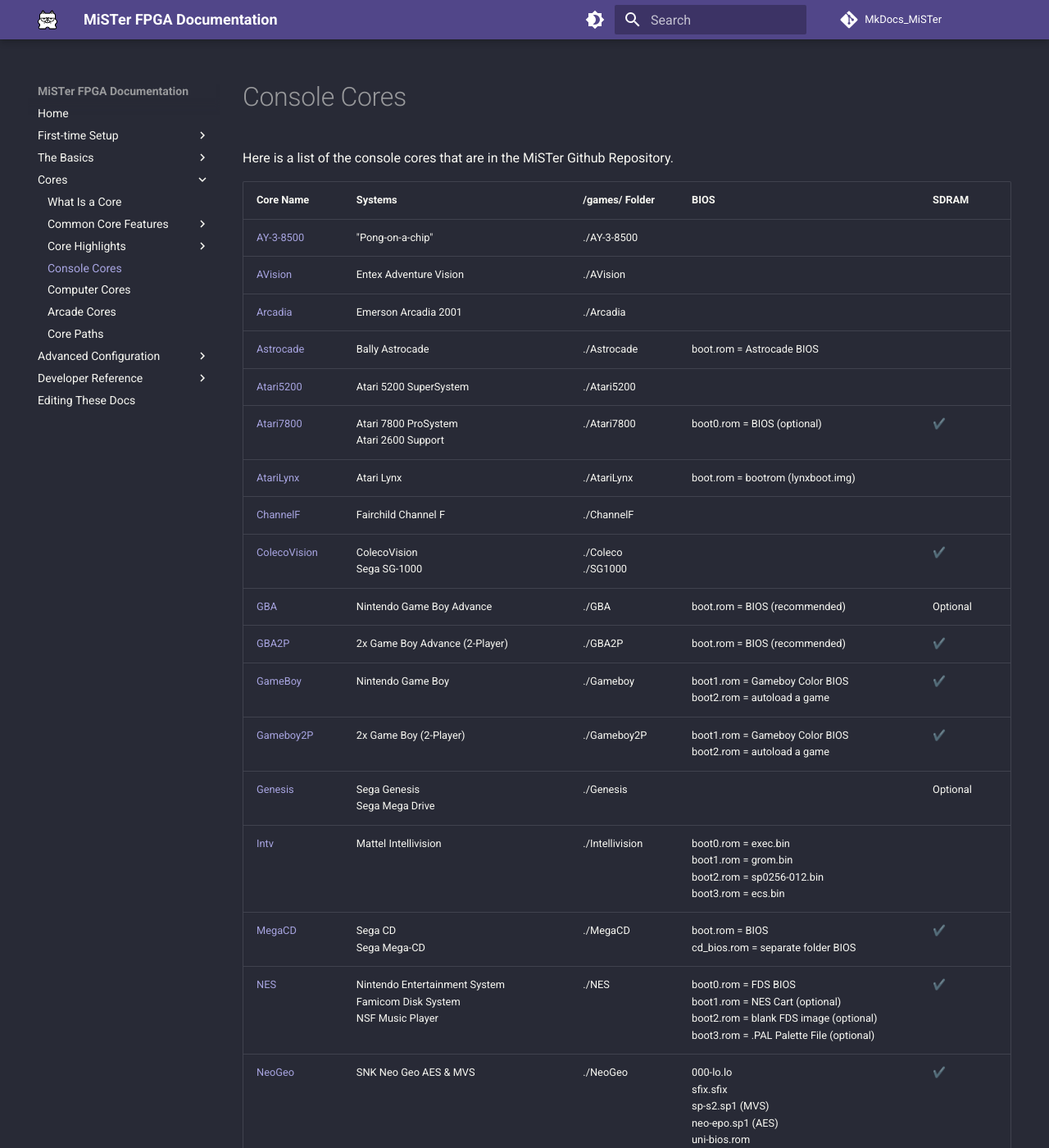
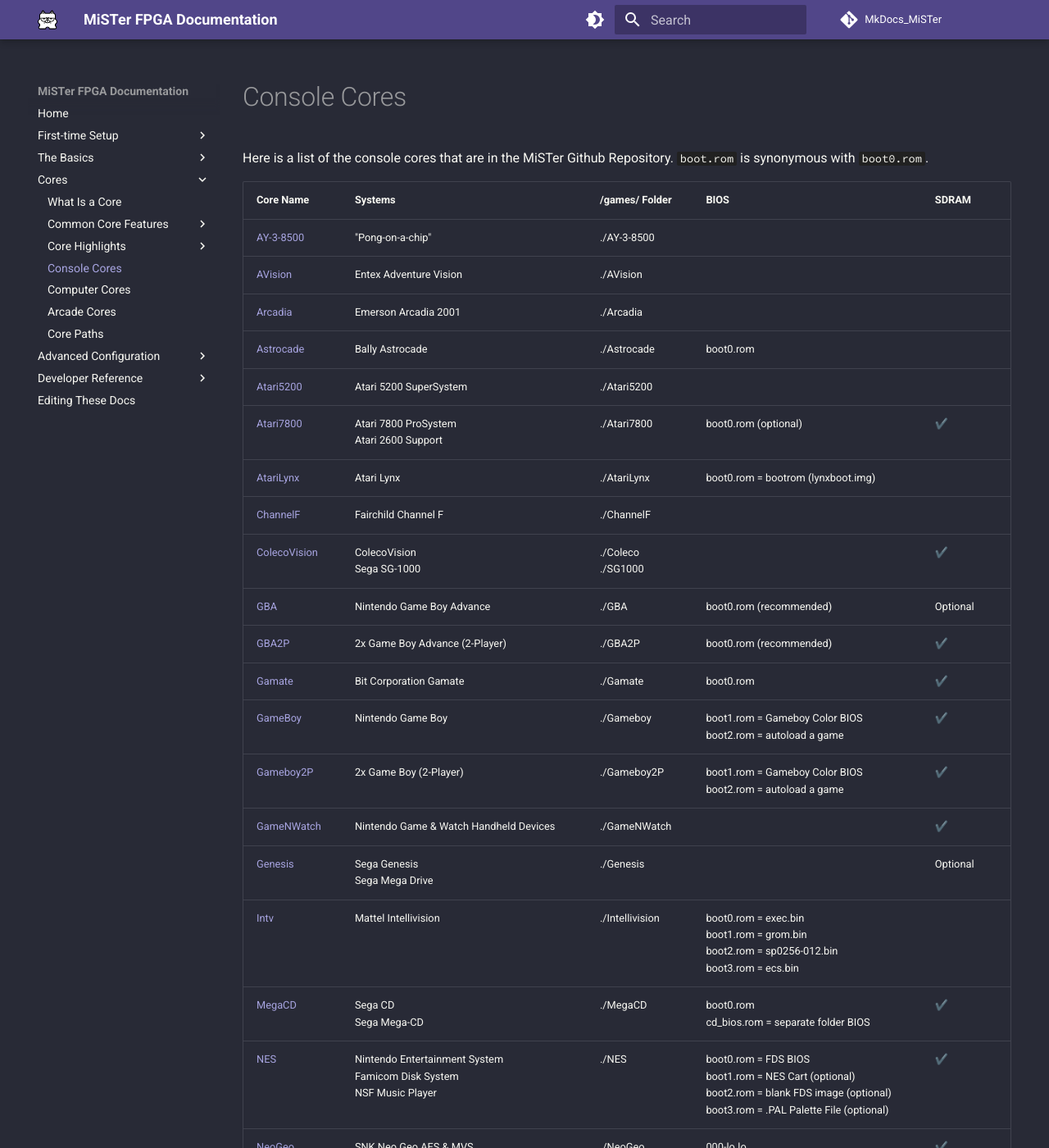
Before and after one commit to MiSTer-devel/MkDocs_MiSTer, an MkDocs documentation site: the page built from docs/cores/console.md, in a window 1280 px wide and 1400 px high. Shown: the whole window at 82% size. Built offline with MkDocs 1.6.1 and Material for MkDocs 9.7.7, drawn with Linux system fonts in a browser that asks for light colours; comment, search, counter and statistics services are not loaded; some of the changed text lies outside the part shown.

Commit message:
cleanup and add some more missing cores

```diff
--- a/docs/cores/console.md
+++ b/docs/cores/console.md
@@ -3,26 +3,28 @@
   - toc
 ---
 
-Here is a list of the console cores that are in the MiSTer Github Repository.
+Here is a list of the console cores that are in the MiSTer Github Repository. `boot.rom` is synonymous with `boot0.rom`.
 
 | Core Name                                                                     | Systems                                                                                                 | /games/ Folder          | BIOS                                                                                                                                          | SDRAM    |
 | ----------------------------------------------------------------------------- | ------------------------------------------------------------------------------------------------------- | ----------------------- | --------------------------------------------------------------------------------------------------------------------------------------------- | -------- |
 | [AY-3-8500](https://github.com/MiSTer-devel/AY-3-8500-MiSTer)                 | "Pong-on-a-chip"                                                                                        | ./AY-3-8500             |                                                                                                                                               |          |
 | [AVision](https://github.com/MiSTer-devel/AdventureVision_MiSTer)             | Entex Adventure Vision                                                                                  | ./AVision               |                                                                                                                                               |          |
 | [Arcadia](https://github.com/MiSTer-devel/Arcadia_MiSTer)                     | Emerson Arcadia 2001                                                                                    | ./Arcadia               |                                                                                                                                               |          |
-| [Astrocade](https://github.com/MiSTer-devel/Astrocade_MiSTer)                 | Bally Astrocade                                                                                         | ./Astrocade             | boot.rom = Astrocade BIOS                                                                                                                     |          |
+| [Astrocade](https://github.com/MiSTer-devel/Astrocade_MiSTer)                 | Bally Astrocade                                                                                         | ./Astrocade             | boot0.rom                                                                                                                                     |          |
 | [Atari5200](https://github.com/MiSTer-devel/Atari800_MiSTer)                  | Atari 5200 SuperSystem                                                                                  | ./Atari5200             |                                                                                                                                               |          |
-| [Atari7800](https://github.com/MiSTer-devel/Atari7800_MiSTer)                 | Atari 7800 ProSystem<br>Atari 2600 Support                                                              | ./Atari7800             | boot0.rom = BIOS (optional)                                                                                                                   | ✔️       |
-| [AtariLynx](https://github.com/MiSTer-devel/AtariLynx_MiSTer)                 | Atari Lynx                                                                                              | ./AtariLynx             | boot.rom = bootrom (lynxboot.img)                                                                                                             |          |
+| [Atari7800](https://github.com/MiSTer-devel/Atari7800_MiSTer)                 | Atari 7800 ProSystem<br>Atari 2600 Support                                                              | ./Atari7800             | boot0.rom (optional)                                                                                                                          | ✔️       |
+| [AtariLynx](https://github.com/MiSTer-devel/AtariLynx_MiSTer)                 | Atari Lynx                                                                                              | ./AtariLynx             | boot0.rom = bootrom (lynxboot.img)                                                                                                            |          |
 | [ChannelF](https://github.com/MiSTer-devel/ChannelF_MiSTer)                   | Fairchild Channel F                                                                                     | ./ChannelF              |                                                                                                                                               |          |
 | [ColecoVision](https://github.com/MiSTer-devel/ColecoVision_MiSTer)           | ColecoVision<br>Sega SG-1000                                                                            | ./Coleco<br>./SG1000    |                                                                                                                                               | ✔️       |
-| [GBA](https://github.com/MiSTer-devel/GBA_MiSTer)                             | Nintendo Game Boy Advance                                                                               | ./GBA                   | boot.rom = BIOS (recommended)                                                                                                                 | Optional |
-| [GBA2P](https://github.com/MiSTer-devel/GBA_MiSTer/tree/GBA2P)                | 2x Game Boy Advance (2-Player)                                                                          | ./GBA2P                 | boot.rom = BIOS (recommended)                                                                                                                 | ✔️       |
+| [GBA](https://github.com/MiSTer-devel/GBA_MiSTer)                             | Nintendo Game Boy Advance                                                                               | ./GBA                   | boot0.rom (recommended)                                                                                                                       | Optional |
+| [GBA2P](https://github.com/MiSTer-devel/GBA_MiSTer/tree/GBA2P)                | 2x Game Boy Advance (2-Player)                                                                          | ./GBA2P                 | boot0.rom (recommended)                                                                                                                       | ✔️       |
+| [Gamate](https://github.com/MiSTer-devel/Gamate_MiSTer)                       | Bit Corporation Gamate                                                                                  | ./Gamate                | boot0.rom                                                                                                                                     | ✔️       |
 | [GameBoy](https://github.com/MiSTer-devel/Gameboy_MiSTer)                     | Nintendo Game Boy                                                                                       | ./Gameboy               | boot1.rom = Gameboy Color BIOS<br>boot2.rom = autoload a game                                                                                 | ✔️       |
 | [Gameboy2P](https://github.com/MiSTer-devel/Gameboy_MiSTer/tree/Gameboy2P)    | 2x Game Boy (2-Player)                                                                                  | ./Gameboy2P             | boot1.rom = Gameboy Color BIOS<br>boot2.rom = autoload a game                                                                                 | ✔️       |
+| [GameNWatch](https://github.com/MiSTer-devel/GnW_MiSTer)                      | Nintendo Game & Watch Handheld Devices                                                                  | ./GameNWatch            |                                                                                                                                               | ✔️       |
 | [Genesis](https://github.com/MiSTer-devel/Genesis_MiSTer)                     | Sega Genesis<br>Sega Mega Drive                                                                         | ./Genesis               |                                                                                                                                               | Optional |
-| [Intv](https://github.com/MiSTer-devel/Intv_MiSTer)                           | Mattel Intellivision                                                                                    | ./Intellivision                  | boot0.rom = exec.bin<br>boot1.rom = grom.bin<br>boot2.rom = sp0256-012.bin<br>boot3.rom = ecs.bin                                    |          |
-| [MegaCD](https://github.com/MiSTer-devel/MegaCD_MiSTer)                       | Sega CD<br>Sega Mega-CD                                                                                 | ./MegaCD                | boot.rom = BIOS<br>cd\_bios.rom = separate folder BIOS                                                                                        | ✔️       |
+| [Intv](https://github.com/MiSTer-devel/Intv_MiSTer)                           | Mattel Intellivision                                                                                    | ./Intellivision         | boot0.rom = exec.bin<br>boot1.rom = grom.bin<br>boot2.rom = sp0256-012.bin<br>boot3.rom = ecs.bin                                             |          |
+| [MegaCD](https://github.com/MiSTer-devel/MegaCD_MiSTer)                       | Sega CD<br>Sega Mega-CD                                                                                 | ./MegaCD                | boot0.rom<br>cd\_bios.rom = separate folder BIOS                                                                                              | ✔️       |
 | [NES](https://github.com/MiSTer-devel/NES_MiSTer)                             | Nintendo Entertainment System<br>Famicom Disk System<br>NSF Music Player                                | ./NES                   | boot0.rom = FDS BIOS<br>boot1.rom = NES Cart (optional)<br>boot2.rom = blank FDS image (optional)<br>boot3.rom = .PAL Palette File (optional) | ✔️       |
 | [NeoGeo](https://github.com/MiSTer-devel/NeoGeo_MiSTer)                       | SNK Neo Geo AES & MVS                                                                                   | ./NeoGeo                | 000-lo.lo<br>sfix.sfix<br>sp-s2.sp1 (MVS)<br>neo-epo.sp1 (AES)<br>uni-bios.rom                                                                | ✔️       |
 | [Odyssey2](https://github.com/MiSTer-devel/Odyssey2_MiSTer)                   | Magnavox Odyssey 2<br>Philips Odyssey 2<br>Philips Videopac G7000                                       | ./Odyssey2              |                                                                                                                                               |          |
@@ -32,4 +34,4 @@
 | [TurboGrafx16](https://github.com/MiSTer-devel/TurboGrafx16_MiSTer)           | NEC TurboGrafx-16 / PC Engine<br>CD-ROM² / Super CD-ROM²<br>Duo / TurboDuo<br>SuperGrafx<br>Arcade Card | ./TGFX16<br>./TGFX16-CD | cd\_bios.rom = BIOS Place in tgfx16-cd                                                                                                        | Optional |
 | [VC4000](https://github.com/MiSTer-devel/VC4000_MiSTer)                       | Interton VC4000<br>Acetronic MPU-1000<br>Occitane OC2000                                                | ./VC4000                |                                                                                                                                               |          |
 | [Vectrex](https://github.com/MiSTer-devel/Vectrex_MiSTer)                     | Vectrex                                                                                                 | ./Vectrex               |                                                                                                                                               |          |
-| [WonderSwan](https://github.com/MiSTer-devel/WonderSwan_MiSTer)               | Bandai WonderSwan<br>WonderSwan Color<br>SwanCrystal                                                    | ./WonderSwan            | boot.rom = WonderSwan bootrom<br>boot1.rom = WonderSwan Color bootrom                                                                         | ✔️       |
+| [WonderSwan](https://github.com/MiSTer-devel/WonderSwan_MiSTer)               | Bandai WonderSwan<br>WonderSwan Color<br>SwanCrystal                                                    | ./WonderSwan            | boot0.rom = WonderSwan<br>boot1.rom = WonderSwan Color                                                                        | ✔️       |
```
